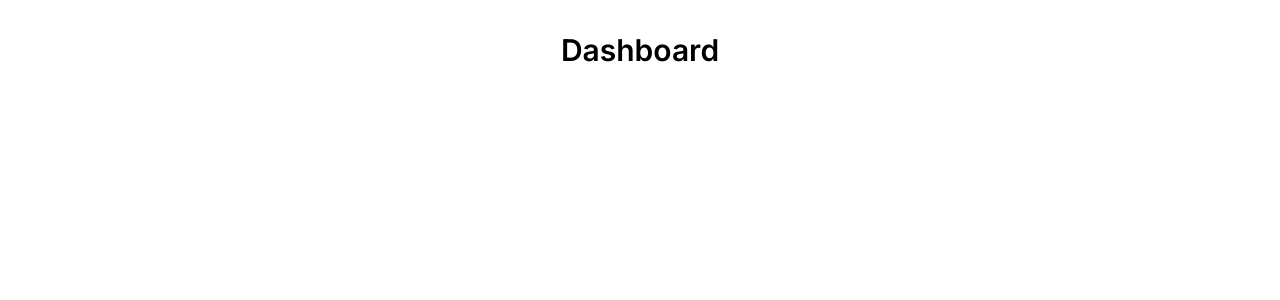
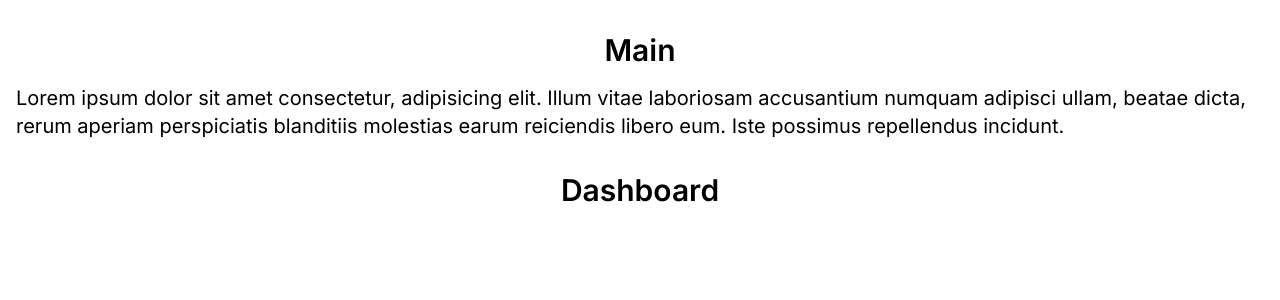
Before and after one commit to arvinbuid/react-budget-app, a React (Vite) app: page / in a window 1280 px wide. Shown: the top 300 px of the page. Built offline with nearby package versions, Linux system fonts and the light colour scheme.

Commit message:
Include dummy texts inside Main.jsx and children components of root path iusing react-router-dom.

```diff
--- a/src/App.jsx
+++ b/src/App.jsx
@@ -1,13 +1,28 @@
 import {RouterProvider, createBrowserRouter} from "react-router-dom";
 import {Dashboard, dashboardLoader} from "./pages/Dashboard";
 import {Error} from "./pages/Error";
+import {Main, mainLoader} from "./layouts/Main";
 
 const router = createBrowserRouter([
   {
     path: "/",
-    element: <Dashboard />,
-    loader: dashboardLoader,
+    element: <Main />,
+    loader: mainLoader,
     errorElement: <Error />,
+    children: [
+      {
+        index: true,
+        element: <Dashboard />,
+        loader: dashboardLoader,
+        errorElement: <Error />,
+      },
+      {
+        path: "/about",
+        element: <h1>About</h1>,
+        loader: dashboardLoader,
+        errorElement: <Error />,
+      },
+    ],
   },
 ]);
 
--- a/src/layouts/Main.jsx
+++ b/src/layouts/Main.jsx
@@ -0,0 +1,34 @@
+// react-router-dom imports
+import {Outlet, useLoaderData} from "react-router-dom";
+
+// helper import functions
+import {fetchData} from "../helpers";
+
+// loader
+export function mainLoader() {
+  const userName = fetchData("userName");
+  return {userName};
+}
+
+export const Main = () => {
+  const {userName} = useLoaderData();
+
+  return (
+    <section className='w-screen h-screen overflow-x-hidden'>
+      <main className='flex flex-col justify-center items-center mt-8 px-4'>
+        <h1 className='text-3xl font-semibold mb-4'>Main</h1>
+        <p className='text-xl'>
+          Lorem ipsum dolor sit amet consectetur, adipisicing elit. Illum vitae laboriosam
+          accusantium numquam adipisci ullam, beatae dicta, rerum aperiam perspiciatis blanditiis
+          molestias earum reiciendis libero eum. Iste possimus repellendus incidunt.
+        </p>
+        <Outlet />
+      </main>
+      <footer className='w-screen h-[28px] bg-slate-950 py-8'>
+        <div className='flex flex-col items-center'>
+          <h1 className='text-slate-100 font-normal'>2024 Budget App. All Right Reserved.</h1>
+        </div>
+      </footer>
+    </section>
+  );
+};
```
